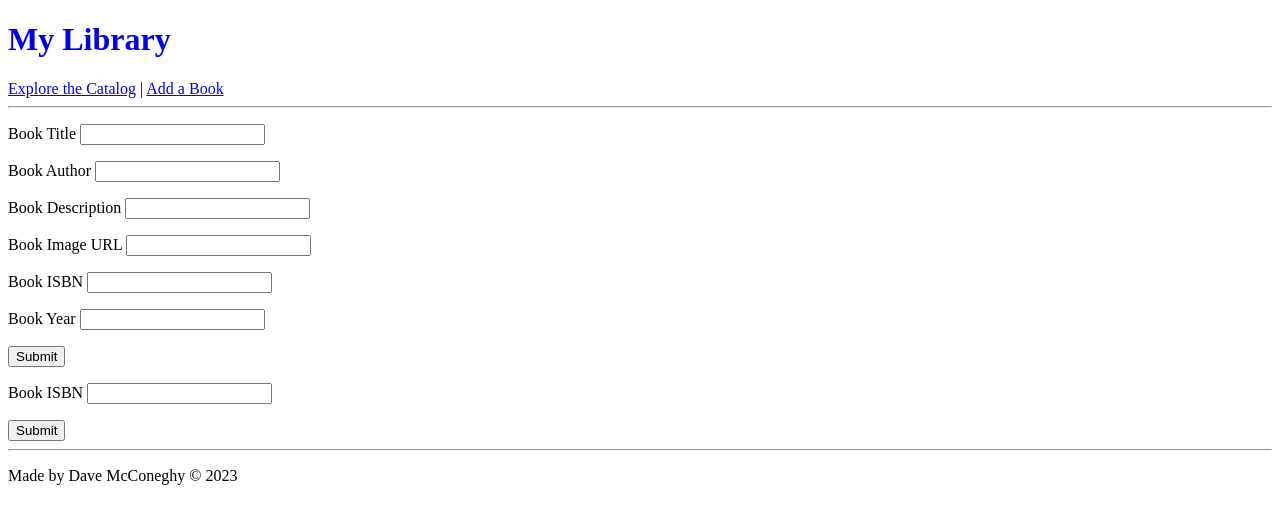
After one commit to dmcconeghy/bookshelf, a Flask app: template templates/add_book.j2 in a window 1280 px wide. The commit adds this page. Shown: the top 524 px of the page. Run offline with Flask 2, Linux system fonts and the light colour scheme; the template is opened without the code that fills it: values that come from a table or form of the project are taken from there, others are empty.

Commit message:
Restructures jinja templating. Adds forms for input.

```diff
--- a/app.py
+++ b/app.py
@@ -1,18 +1,13 @@
 import os
-
 from flask import Flask, render_template, redirect
 from flask_debugtoolbar import DebugToolbarExtension
-
 from models import db, connect_db, Book
-
-from forms import AddBookInputForm
+from forms import AddBookByInputForm, AddBookByISBNForm
 
 app = Flask(__name__)
 app.app_context().push()
 
-
 uri = os.environ.get('DATABASE_URL', 'postgresql:///bookshelf')
-
 if uri.startswith("postgres://"):
     uri = uri.replace("postgres://", "postgresql://", 1)
 
@@ -30,29 +25,38 @@ db.create_all()
 
 @app.route('/')
 def home_page():
-    return render_template('home.html')
+    return render_template('home.j2')
 
 @app.route('/catalog')
 def catalog_page():
-    return render_template('catalog.html', books=Book.query.all())
+    return render_template('catalog.j2', books=Book.query.all())
 
 @app.route('/catalog/<int:book_id>', methods=['GET', 'POST'])
 def book_details_page(book_id):
-    return render_template('book.html', book=Book.query.get(book_id))
+    return render_template('book.j2', book=Book.query.get(book_id))
 
 @app.route('/catalog/add', methods=['GET', 'POST'])
 def add_book_page():
-    form = AddBookInputForm()
-    if form.validate_on_submit():
-        title = form.title.data
-        author = form.author.data
-        description = form.description.data
-        image_url = form.image_url.data
-        isbn = form.isbn.data
-        year = form.year.data
+    details_form = AddBookByInputForm()
+    isbn_form = AddBookByISBNForm()
+
+    if details_form.validate_on_submit():
+        title = details_form.title.data
+        author = details_form.author.data
+        description = details_form.description.data
+        image_url = details_form.image_url.data
+        isbn = details_form.isbn.data
+        year = details_form.year.data
         book = Book(title=title, author=author, description=description, image_url=image_url, isbn=isbn, year=year)
         db.session.add(book)
         db.session.commit()
         return redirect(f'/catalog/{book.id}')
-    else:
-        return render_template('add_book.html', form=form)
+
+    if isbn_form.validate_on_submit():
+        isbn = isbn_form.isbn.data
+        book = Book(isbn=isbn)
+        db.session.add(book)
+        db.session.commit()
+        return redirect(f'/catalog/{book.id}')
+
+    return render_template('add_book.j2', details_form=details_form, isbn_form=isbn_form)
--- a/forms.py
+++ b/forms.py
@@ -1,15 +1,19 @@
-from flask import Flask, render_template, redirect
-from flask_bootstrap import Bootstrap
 from flask_wtf import FlaskForm
 from wtforms import StringField, FloatField
+from wtforms import validators
 
 
-class AddBookInputForm(FlaskForm):
-    """Form for adding books."""
+class AddBookByInputForm(FlaskForm):
+    """Form for manually inputting books details."""
 
-    title = StringField("Book Title")
-    Author = StringField("Book Author")
+    title = StringField("Book Title", [validators.InputRequired()])
+    author = StringField("Book Author")
     description = StringField("Book Description")
-    image_url = StringField("Book Image URL")
+    image_url = StringField("Book Image URL", [validators.URL()])
     isbn = StringField("Book ISBN")
     year = FloatField("Book Year")
+
+class AddBookByISBNForm(FlaskForm):
+    """Form for adding books by ISBN."""
+
+    isbn = StringField("Book ISBN")
--- /dev/null
+++ b/static/css/styles.css
@@ -0,0 +1,3 @@
+.no-style {
+    text-decoration: none;
+}
--- /dev/null
+++ b/templates/add_book.j2
@@ -0,0 +1,42 @@
+{% extends 'base.html' %}
+{% block main %}
+
+<form id="book-add-details-form" method="POST">
+    {{ details_form.hidden_tag() }} <!--add type=hidden form fields  -->
+    {% for field in details_form
+           if field.widget.input_type != 'hidden' %}
+
+      <p>
+        {{ field.label }}
+        {{ field }}
+
+        {% for error in field.errors %}
+          {{ error }}
+        {% endfor %}
+      </p>
+
+    {% endfor %}
+
+    <button type="submit">Submit</button>
+</form>
+
+<form id="book-add-isbn-form" method="POST">
+  {{ isbn_form.hidden_tag() }} <!--add type=hidden form fields  -->
+  {% for field in isbn_form
+         if field.widget.input_type != 'hidden' %}
+
+    <p>
+      {{ field.label }}
+      {{ field }}
+
+      {% for error in field.errors %}
+        {{ error }}
+      {% endfor %}
+    </p>
+
+  {% endfor %}
+
+  <button type="submit">Submit</button>
+</form>
+
+{% endblock %}
--- a/templates/base.html
+++ b/templates/base.html
@@ -2,21 +2,35 @@
 
 <html lang="en">
   <head>
-    <meta charset="UTF-8" />
-    <meta
-      name="viewport"
-      content="width=device-width, initial-scale=1, shrink-to-fit=no"
-    />
-
-    <title>My Bookshelf - {% block title %}{% endblock %}</title>
-    <link href="/static/css/styles.css" rel="stylesheet" />
+      <meta charset="UTF-8" />
+      <meta name="viewport" content="width=device-width, initial-scale=1, shrink-to-fit=no"/>
+      <link href="/static/css/styles.css" rel="stylesheet" />
+    {% block head %}
+      <title>My Bookshelf - {% block title %}{% endblock %}</title>
+    {% endblock %}
   </head>
   <body>
+    <header>
+      {% block header %}
+      {% include 'header.j2' %}
+      {% endblock %}
+    </header>
+    <nav>
+      {% block nav %}
+      {% include 'nav.j2' %}
+      {% endblock %}
+    </nav>
+    <hr>
     <main>
-      {% block content %}{% endblock %}
+      {% block main %}
+      {% endblock %}
     </main>
+    <hr>
     <footer>
-      <p>My Bookshelf &copy; 2020</p>
+      {% block footer %}
+      {% include 'footer.j2' %}
+      {% endblock %}
+
     </footer>
   </body>
 </html>
--- a/templates/catalog.html
+++ b/templates/catalog.j2
@@ -1,6 +1,5 @@
 {% extends 'base.html' %}
-{% block title %}Catalog{% endblock %}
-{% block content %}
+{% block main %}
     <h1>Catalog</h1>
     <ul>
         {% for book in books %}
--- /dev/null
+++ b/templates/footer.j2
@@ -0,0 +1,4 @@
+
+{% block footer %}
+    <p>Made by Dave McConeghy © 2023</p>
+{% endblock %}
--- /dev/null
+++ b/templates/header.j2
@@ -0,0 +1,4 @@
+
+{% block header %}
+  <h1><a href="/" class="no-style">My Library</a></h1>
+{% endblock %}
--- /dev/null
+++ b/templates/nav.j2
@@ -0,0 +1,5 @@
+{% block nav %}
+    <a href="/catalog">Explore the Catalog</a> |
+    <a href="/catalog/add">Add a Book</a>
+
+{% endblock%}
```
Also changed, not shown: templates/add_book.html (deleted, +0 -25 lines), templates/book.j2 (renamed from templates/book.html, +12 -2 lines), templates/home.html (deleted, +0 -7 lines), templates/home.j2 (added, +13 -0 lines), templates/main.j2 (added).
